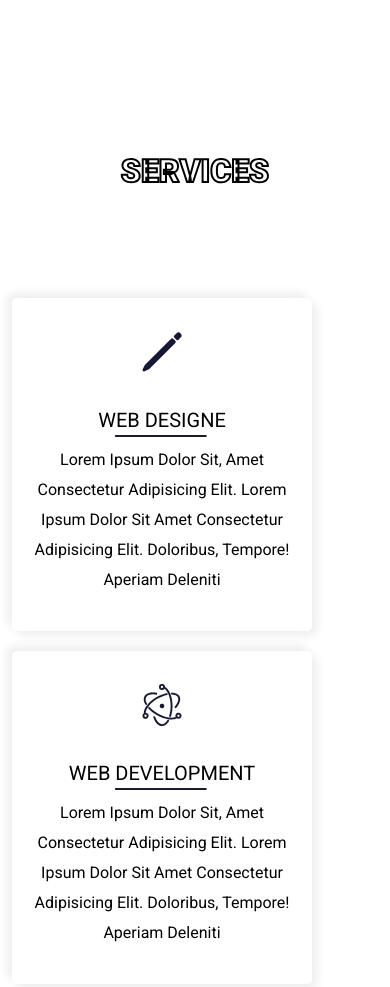
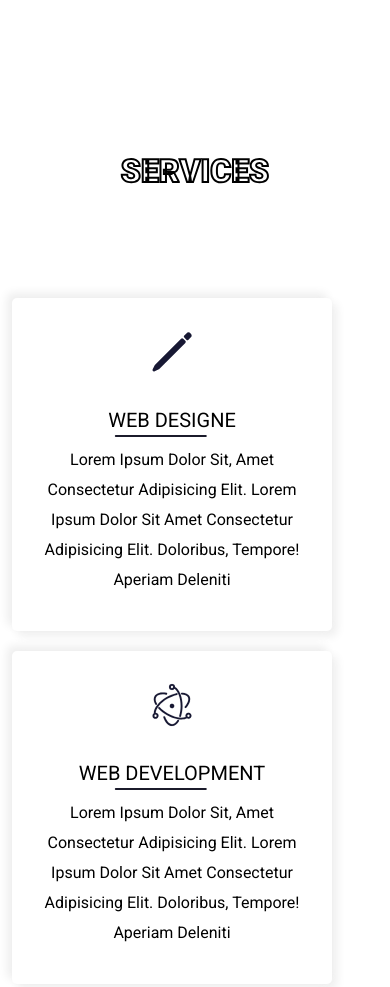
Before and after one commit to mdmhshasan/portfolio, a plain HTML site: page index.html in a window 390 px wide. Shown: the part 2958-3945 px from the top of the page. Drawn offline with nearby package versions, Linux system fonts and the light colour scheme.

Commit message:
Update responsive.css

```diff
--- a/css/responsive.css
+++ b/css/responsive.css
@@ -216,7 +216,7 @@ display: grid!important;
 grid-template-columns: auto auto!important;
 }
 .service-content .s-box{
-width: 300px!important;
+width: 320px!important;
 }
 .produduct{
 display: grid;
```
